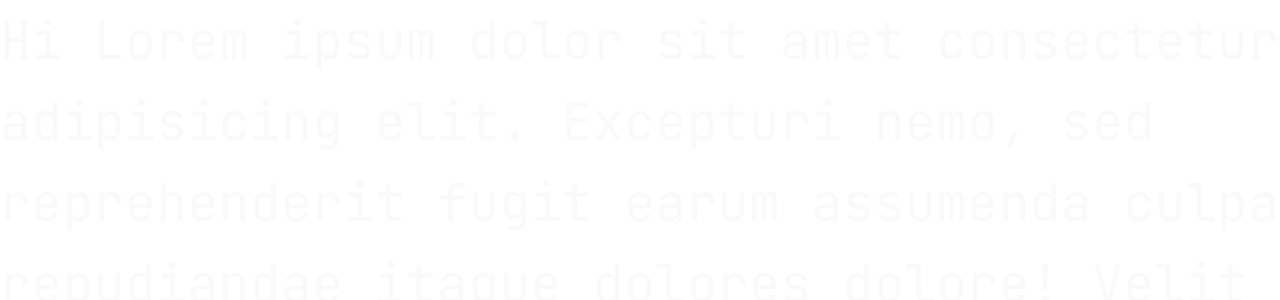
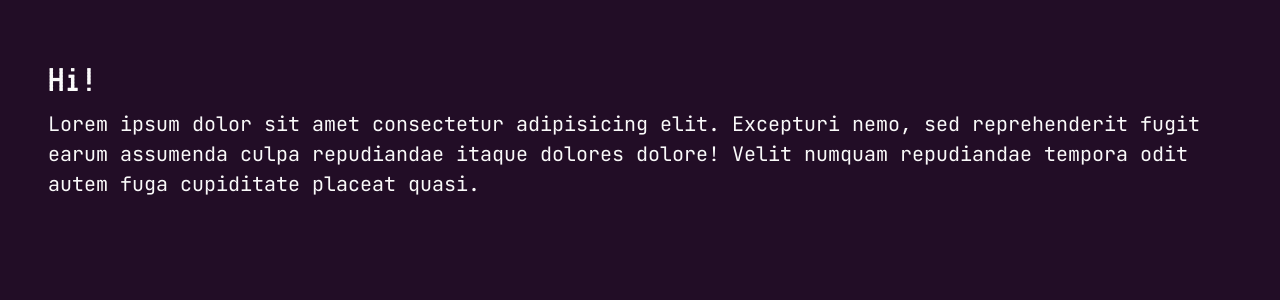
Before and after one commit to aidasbui/aidas-buivydas-resume-site, a React (Vite) app: page / in a window 1280 px wide. Shown: the top 300 px of the page. Built offline with nearby package versions, Linux system fonts and the light colour scheme.

Commit message:
feat: add Layout, placeholder in Home

```diff
--- /dev/null
+++ b/src/components/Layout/Layout.tsx
@@ -0,0 +1,13 @@
+import React, { PropsWithChildren } from 'react';
+
+const Layout = ({ children }: PropsWithChildren) => {
+  return (
+    <div className="flex min-h-screen flex-col justify-between bg-color-primary">
+      {/* <Header /> */}
+      <main className="mx-auto my-0 p-12">{children}</main>
+      {/* <Footer /> */}
+    </div>
+  );
+};
+
+export default Layout;
--- /dev/null
+++ b/src/components/Layout/index.ts
@@ -0,0 +1 @@
+export { default } from './Layout';
--- /dev/null
+++ b/src/components/index.ts
@@ -0,0 +1 @@
+export * from './Layout';
--- a/src/index.tsx
+++ b/src/index.tsx
@@ -4,12 +4,15 @@ import React from 'react';
 import ReactDOM from 'react-dom/client';
 import { BrowserRouter as Router } from 'react-router-dom';
 
+import Layout from './components/Layout';
 import { RouteManager } from './routes';
 
 ReactDOM.createRoot(document.getElementById('root') as HTMLElement).render(
   <React.StrictMode>
     <Router>
-      <RouteManager />
+      <Layout>
+        <RouteManager />
+      </Layout>
     </Router>
   </React.StrictMode>,
 );
--- a/src/pages/Home/Home.tsx
+++ b/src/pages/Home/Home.tsx
@@ -2,10 +2,13 @@ import React from 'react';
 
 const Home = () => {
   return (
-    <div className="w-screen h-screen bg-red-300 text-3xl ">
-      Hi Lorem ipsum dolor sit amet consectetur adipisicing elit. Excepturi nemo, sed
-      reprehenderit fugit earum assumenda culpa repudiandae itaque dolores dolore! Velit
-      numquam repudiandae tempora odit autem fuga cupiditate placeat quasi.
+    <div className="h-screen w-full bg-color-primary">
+      <h1>Hi!</h1>
+      <p>
+        Lorem ipsum dolor sit amet consectetur adipisicing elit. Excepturi nemo, sed
+        reprehenderit fugit earum assumenda culpa repudiandae itaque dolores dolore! Velit
+        numquam repudiandae tempora odit autem fuga cupiditate placeat quasi.
+      </p>
     </div>
   );
 };
```
